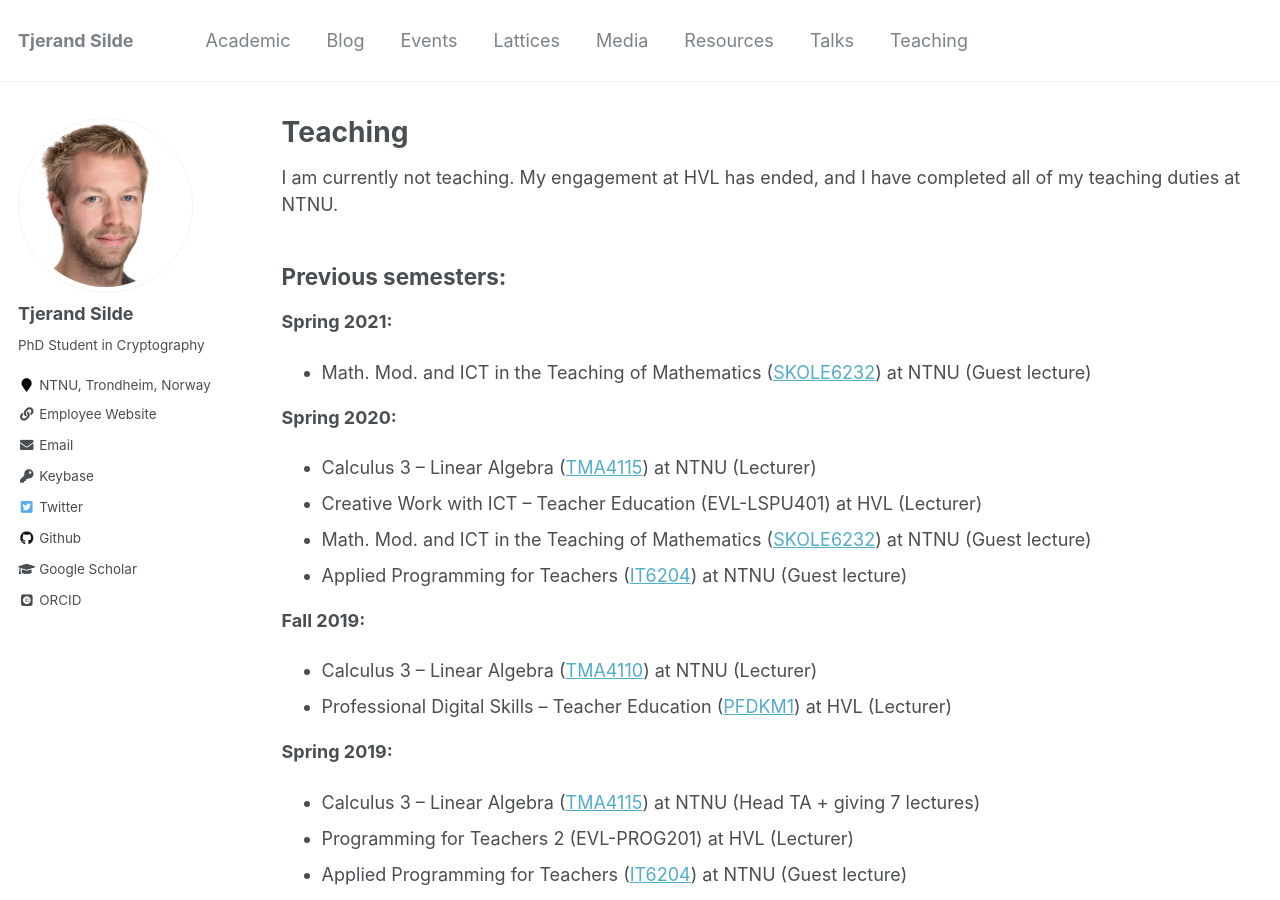
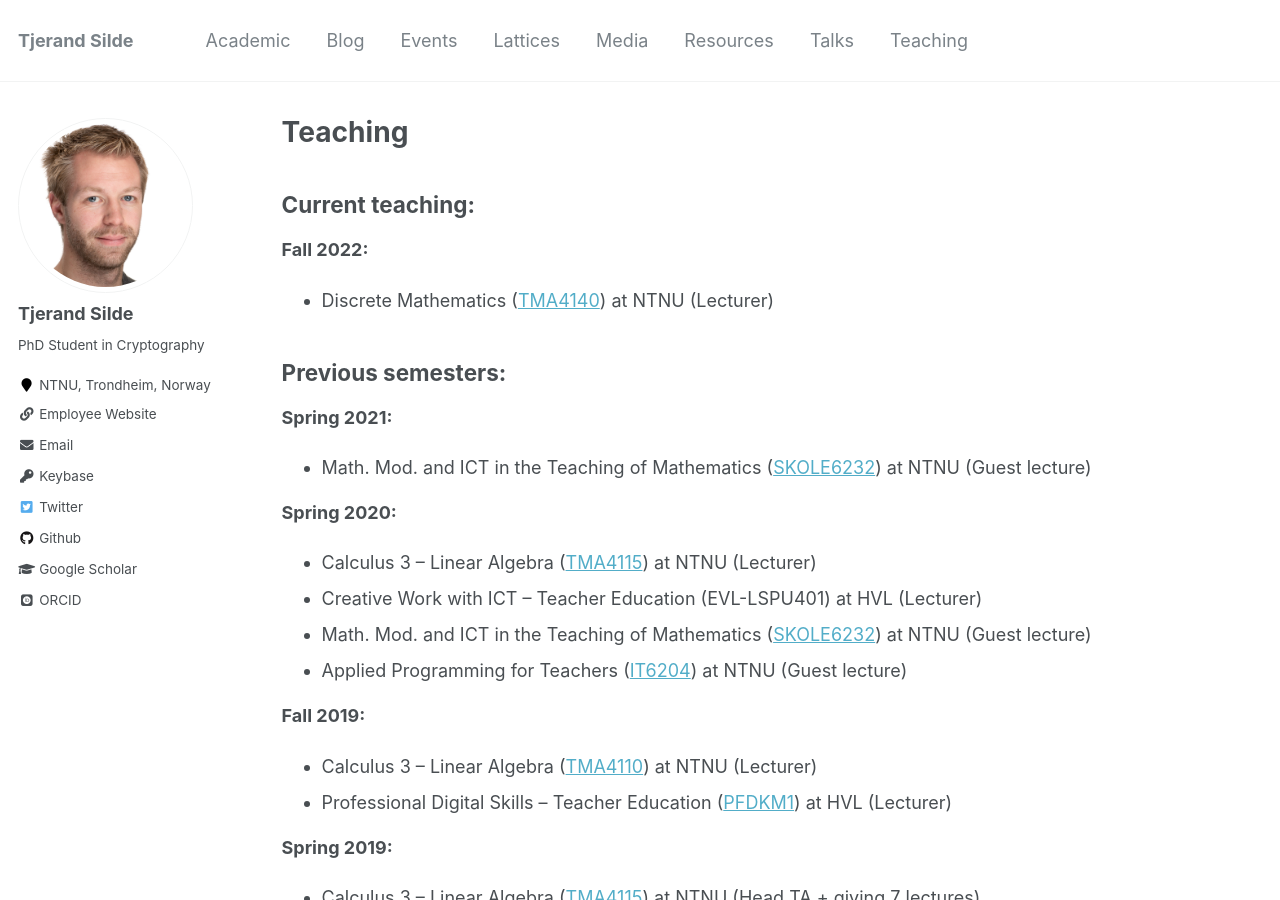
Before and after one commit to tjesi/tjesi.github.io, a Jekyll site: the page built from _pages/teaching.md, in a window 1280 px wide and 900 px high. Built offline with Jekyll 4.4.1, drawn with Linux system fonts in a browser that asks for light colours; some web fonts are replaced.

Commit message:
Update teaching.md

```diff
--- a/_pages/teaching.md
+++ b/_pages/teaching.md
@@ -5,7 +5,11 @@ permalink: /teaching/
 author_profile: true
 ---
 
-I am currently not teaching. My engagement at HVL has ended, and I have completed all of my teaching duties at NTNU.
+## Current teaching:
+
+**Fall 2022:**
+
+* Discrete Mathematics ([TMA4140](https://www.ntnu.no/studier/emner/TMA4140)) at NTNU (Lecturer)
 
 ## Previous semesters:
 
```
